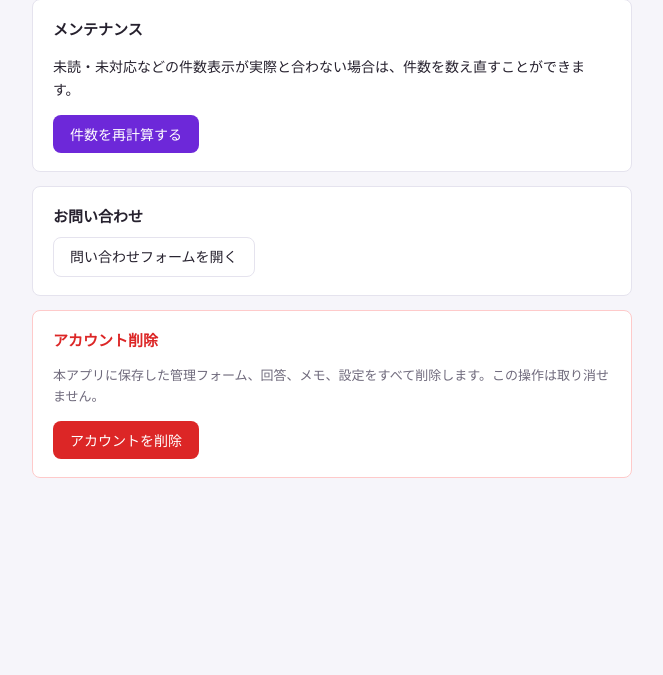
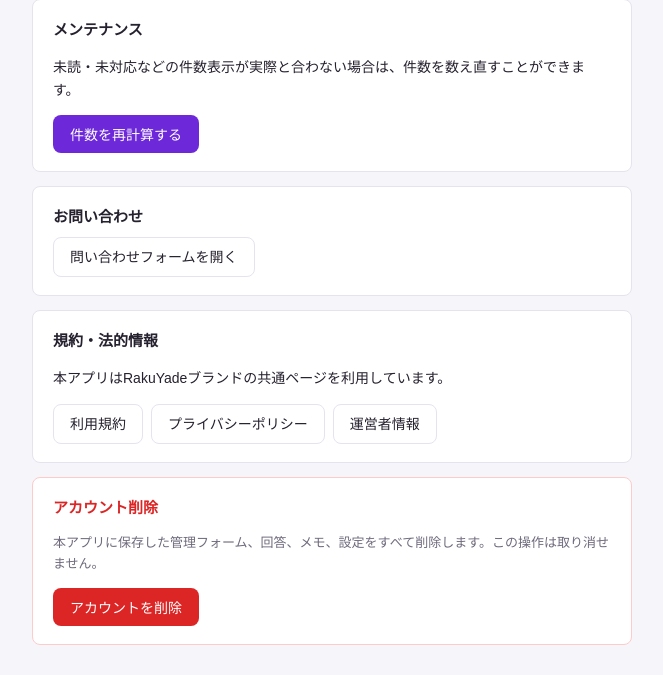
Before and after one commit to u-shin16/henjikitade, a Flask app: page /settings in a window 1280 px wide. Shown: the part 461-1136 px from the top of the page, without its empty margins (308-971 px from the left). Run offline with Flask 3, Linux system fonts and the light colour scheme; the visitor is signed in with stand-in values (Sample User, id 1); some libraries are stand-ins or nearby versions.

Commit message:
利用規約､プライバシーポリシーの実装

```diff
--- a/app/static/css/style.css
+++ b/app/static/css/style.css
@@ -660,6 +660,13 @@ body:has(.mock-banner) .app-shell { height: calc(100vh - 25px); }
   color: var(--text-sub);
 }
 .login-contact-link:hover { color: var(--accent); }
+.login-legal-links {
+  display: flex;
+  justify-content: center;
+  flex-wrap: wrap;
+  gap: 4px 10px;
+}
+.login-legal-links .login-contact-link { margin-top: 0; }
 .login-info {
   text-align: left;
   margin-top: 26px;
@@ -715,6 +722,11 @@ body:has(.mock-banner) .app-shell { height: calc(100vh - 25px); }
 
 /* --- 設定画面 --- */
 
+.settings-legal-links {
+  display: flex;
+  flex-wrap: wrap;
+  gap: 8px;
+}
 .settings-card {
   background: var(--surface);
   border: 1px solid var(--border);
--- a/app/templates/login.html
+++ b/app/templates/login.html
@@ -13,6 +13,12 @@
       Googleでログイン
     </a>
     <a href="{{ CONTACT_FORM_URL }}" target="_blank" rel="noopener" class="login-contact-link">お問い合わせ</a>
+
+    <nav class="login-legal-links" aria-label="規約・法的情報">
+      <a href="https://webtool-labs.com/terms.html" target="_blank" rel="noopener noreferrer" class="login-contact-link">利用規約</a>
+      <a href="https://webtool-labs.com/privacy.html" target="_blank" rel="noopener noreferrer" class="login-contact-link">プライバシーポリシー</a>
+      <a href="https://webtool-labs.com/operator.html" target="_blank" rel="noopener noreferrer" class="login-contact-link">運営者情報</a>
+    </nav>
 
     <div class="login-info">
       <h2>取得する情報について</h2>
--- a/app/templates/settings.html
+++ b/app/templates/settings.html
@@ -63,6 +63,16 @@
       <a href="{{ CONTACT_FORM_URL }}" target="_blank" rel="noopener" class="btn btn-ghost">問い合わせフォームを開く</a>
     </div>
 
+    <div class="settings-card">
+      <h2>規約・法的情報</h2>
+      <p>本アプリはRakuYadeブランドの共通ページを利用しています。</p>
+      <div class="settings-legal-links">
+        <a href="https://webtool-labs.com/terms.html" target="_blank" rel="noopener noreferrer" class="btn btn-ghost">利用規約</a>
+        <a href="https://webtool-labs.com/privacy.html" target="_blank" rel="noopener noreferrer" class="btn btn-ghost">プライバシーポリシー</a>
+        <a href="https://webtool-labs.com/operator.html" target="_blank" rel="noopener noreferrer" class="btn btn-ghost">運営者情報</a>
+      </div>
+    </div>
+
     <div class="settings-card danger-zone">
       <h2>アカウント削除</h2>
       <p>本アプリに保存した管理フォーム、回答、メモ、設定をすべて削除します。この操作は取り消せません。</p>
```
